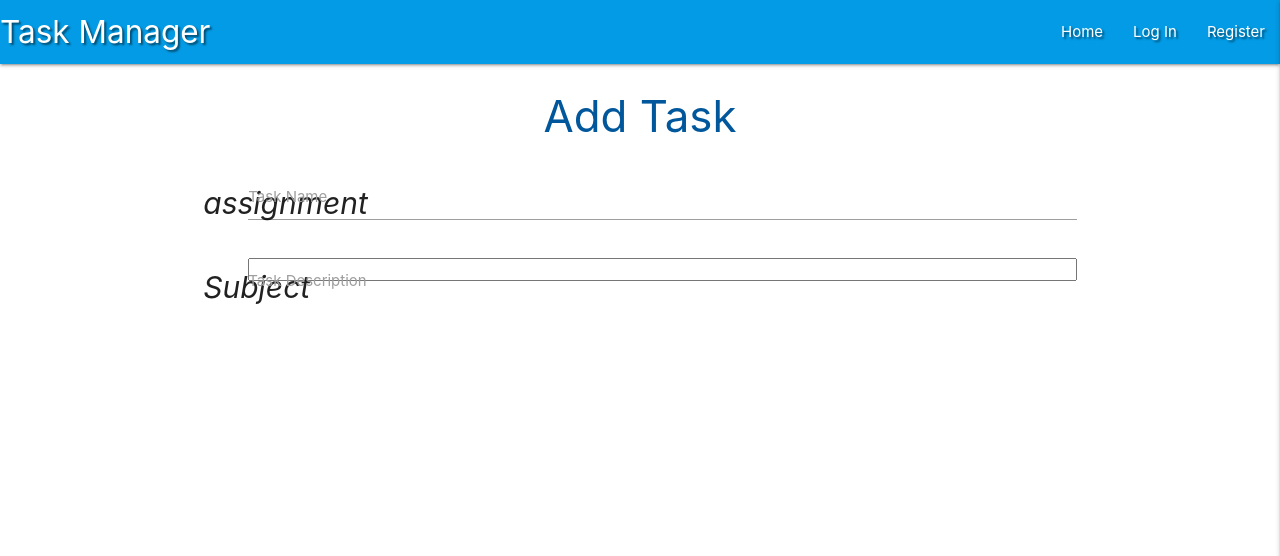
After one commit to richieredmond87/taskManager, a Flask app: page /add_task in a window 1280 px wide. The commit adds this page. Shown: the top 556 px of the page. Run offline with Flask 2, Linux system fonts and the light colour scheme; some libraries are stand-ins or nearby versions.

Commit message:
Added add_task.html

```diff
--- a/app.py
+++ b/app.py
@@ -99,6 +99,11 @@ def logout():
     return redirect(url_for("login"))
 
 
+@app.route("/add_task")
+def add_task():
+    return render_template("add_task.html")
+
+
 if __name__ == "__main__":
     app.run(host=os.environ.get("IP"),
             port=int(os.environ.get("PORT")),
--- a/env_sample.py
+++ b/env_sample.py
@@ -3,5 +3,5 @@ import os
 os.environ.setdefault("IP", "0.0.0.0")
 os.environ.setdefault("PORT", "5000")
 os.environ.setdefault("SECRET_KEY", "your_secret_key_here")
-os.environ.setdefault("MONGO_URI", "mongodb+srv://<USERNAME>:<PASSWORD>@<CLUSTER>-4g3i1.mongodb.net/<DATABASE>?retryWrites=true&w=majority")
+os.environ.setdefault("MONGO_URI", "mongodb+srv://root:Lewi$S3curity@myfirstclusterci.bnsmb.mongodb.net/task_manager?retryWrites=true&w=majority")
 os.environ.setdefault("MONGO_DBNAME", "task_manager")
--- /dev/null
+++ b/templates/add_task.html
@@ -0,0 +1,23 @@
+{% extends "base.html" %}
+{% block content %}
+
+    <h3 class="light-blue-text text-darken-4 center-align">Add Task</h3>
+
+    <div class="row">
+        <form class="col s12" method="POST" action="">
+            <div class="row">
+                <div class="input-field col s12">
+                    <i class="material-icons prefix">assignment</i>
+                    <input id="task_name" name="task_name" type="text" class="validate">
+                    <label for="icon_prefix">Task Name</label>
+                </div>
+                <div class="input-field col s12">
+                    <i class="material-icons prefix">Subject</i>
+                    <input type="textarea" name="task_description" id="task_description" class="materialize-textarea"/>
+                    <label for="icon_telephone">Task Description</label>
+                </div>
+            </div>
+        </form>
+    </div>
+
+{% endblock %}
--- a/templates/base.html
+++ b/templates/base.html
@@ -1,4 +1,3 @@
-
 <!DOCTYPE html>
 <html lang="en">
 <head>
@@ -24,7 +23,7 @@
 					<li><a href="{{ url_for('get_tasks') }}">Home</a></li>
                     {% if session.user %}
                         <li><a href="{{ url_for('profile', username=session['user']) }}">Profile</a></li>
-                        <li><a href="#">New Task</a></li>
+                        <li><a href="{{ url_for('add_task') }}">New Task</a></li>
                         <li><a href="#">Manage Categories</a></li>
                         <li><a href="{{ url_for('logout') }}">Log Out</a></li>
                     {% else %}
@@ -41,7 +40,7 @@
             <li><a href="{{ url_for('get_tasks') }}">Home</a></li>
             {% if session.user %}
                 <li><a href="{{ url_for('profile', username=session['user']) }}">Profile</a></li>
-                <li><a href="#">New Task</a></li>
+                <li><a href="{{ url_for('add_task') }}">New Task</a></li>
                 <li><a href="#">Manage Categories</a></li>
                 <li><a href="{{ url_for('logout') }}">Log Out</a></li>
             {% else %}
```
Also changed, not shown: 1 other file.
